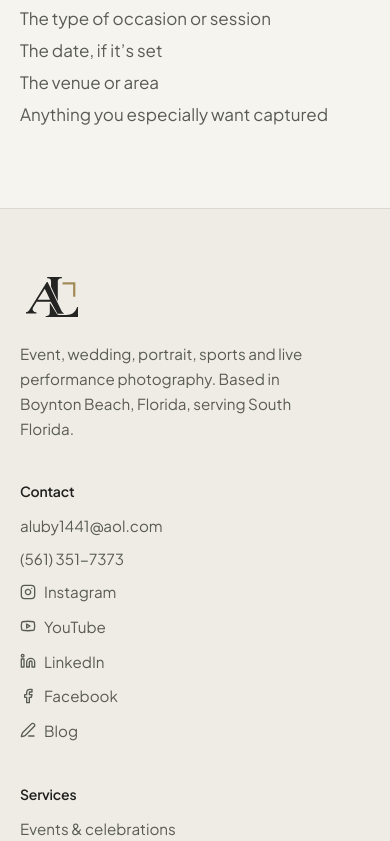
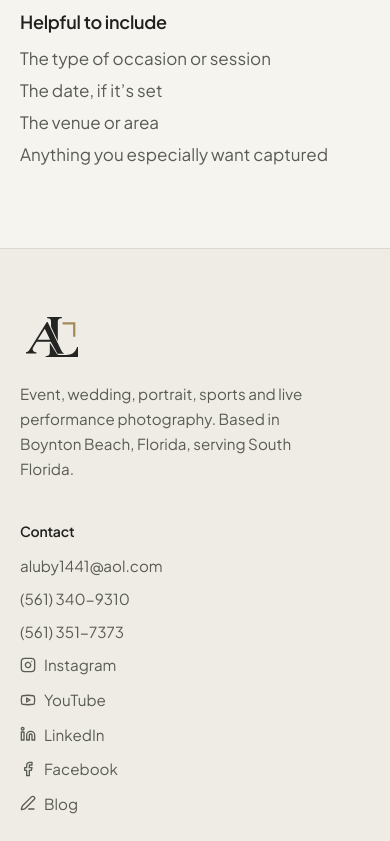
Before and after one commit to BizzOne-Digital/Alan-Luby-Photography, a React (Vite) app: page /contact in a window 390 px wide. Shown: the part 2053-2894 px from the top of the page. Built offline with nearby package versions, Linux system fonts and the light colour scheme; no server answers.

Commit message:
Phone numbers added

```diff
--- a/src/components/Footer.tsx
+++ b/src/components/Footer.tsx
@@ -5,8 +5,10 @@ import { Wordmark } from './Header';
 import { servicesData } from '../data/services';
 
 export const EMAIL = 'aluby1441@aol.com';
-export const PHONE = '(561) 351-7373';
-export const PHONE_HREF = 'tel:+15613517373';
+export const PHONE = '(561) 340-9310';
+export const PHONE_HREF = 'tel:+15613409310';
+export const PHONE_2 = '(561) 351-7373';
+export const PHONE_2_HREF = 'tel:+15613517373';
 export const SOCIALS = [
   ['Instagram', 'https://www.instagram.com/alanluby', Instagram],
   ['YouTube', 'https://www.youtube.com/aluby1441', Youtube],
@@ -30,6 +32,7 @@ export const Footer: React.FC = () => (
         <ul className="space-y-2 text-[0.95rem]">
           <li><a href={`mailto:${EMAIL}`} className="text-muted hover:text-ink">{EMAIL}</a></li>
           <li><a href={PHONE_HREF} className="text-muted hover:text-ink">{PHONE}</a></li>
+          <li><a href={PHONE_2_HREF} className="text-muted hover:text-ink">{PHONE_2}</a></li>
           {SOCIALS.map(([label, href, Icon]) => (
             <li key={href}>
               <a href={href} target="_blank" rel="noopener noreferrer" className="inline-flex items-center gap-2 text-muted hover:text-ink">
--- a/src/pages/ContactPage.tsx
+++ b/src/pages/ContactPage.tsx
@@ -2,7 +2,7 @@
 import React, { useRef, useState } from 'react';
 import { useSearchParams } from 'react-router-dom';
 import { inquiryOptions, parseInquiry } from '../data/services';
-import { EMAIL, PHONE, PHONE_HREF, SOCIALS } from '../components/Footer';
+import { EMAIL, PHONE, PHONE_2, PHONE_2_HREF, PHONE_HREF, SOCIALS } from '../components/Footer';
 import { PageMeta } from '../components/PageMeta';
 import { TextReveal } from '../components/Motion';
 
@@ -148,7 +148,7 @@ export const ContactPage: React.FC = () => {
     <>
       <PageMeta
         title="Inquire"
-        description="Contact Alan Luby about event, wedding, engagement, portrait, sports or live performance photography in South Florida. Email aluby1441@aol.com or call (561) 351-7373."
+        description="Contact Alan Luby about event, wedding, engagement, portrait, sports or live performance photography in South Florida. Email aluby1441@aol.com or call (561) 340-9310."
       />
 
       <section className="wrap grid gap-12 pb-20 pt-12 sm:pt-16 lg:grid-cols-[1.5fr_1fr] lg:gap-20">
@@ -245,6 +245,9 @@ export const ContactPage: React.FC = () => {
             <p>
               <a href={PHONE_HREF} className="text-link text-lg">{PHONE}</a>
             </p>
+            <p>
+              <a href={PHONE_2_HREF} className="text-link text-lg">{PHONE_2}</a>
+            </p>
             {SOCIALS.map(([label, href, Icon]) => (
               <p key={href}>
                 <a href={href} target="_blank" rel="noopener noreferrer" className="text-link inline-flex items-center gap-2 text-lg">
```
